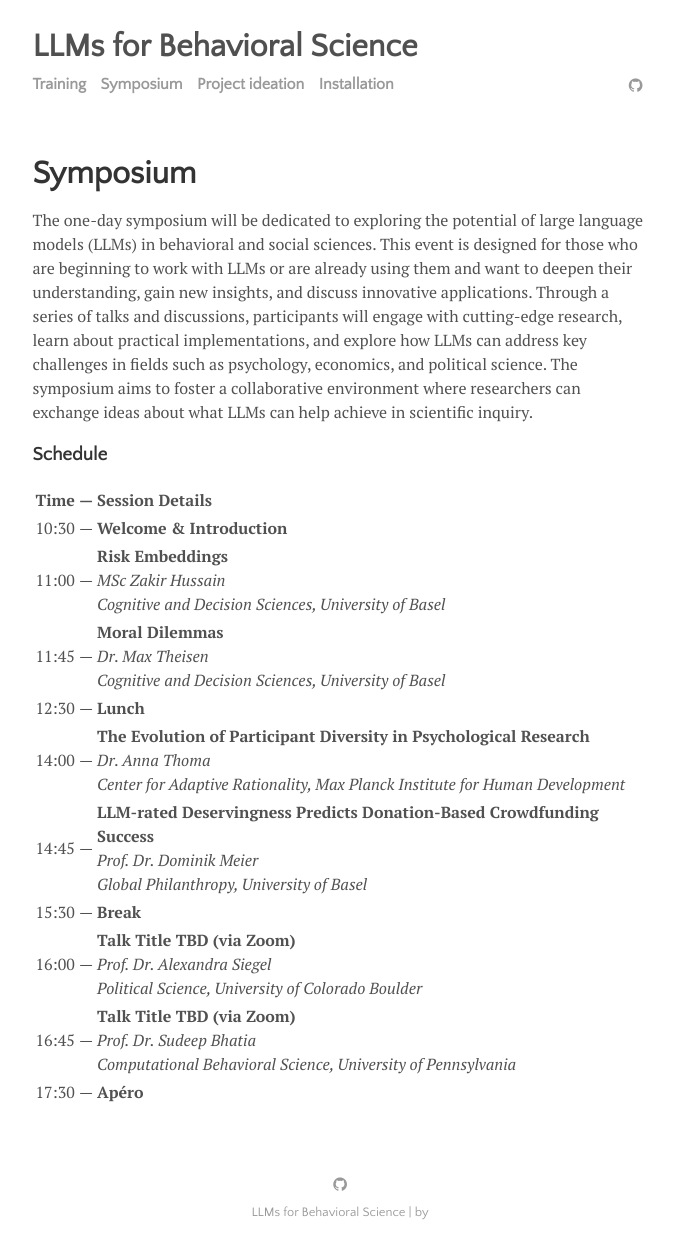
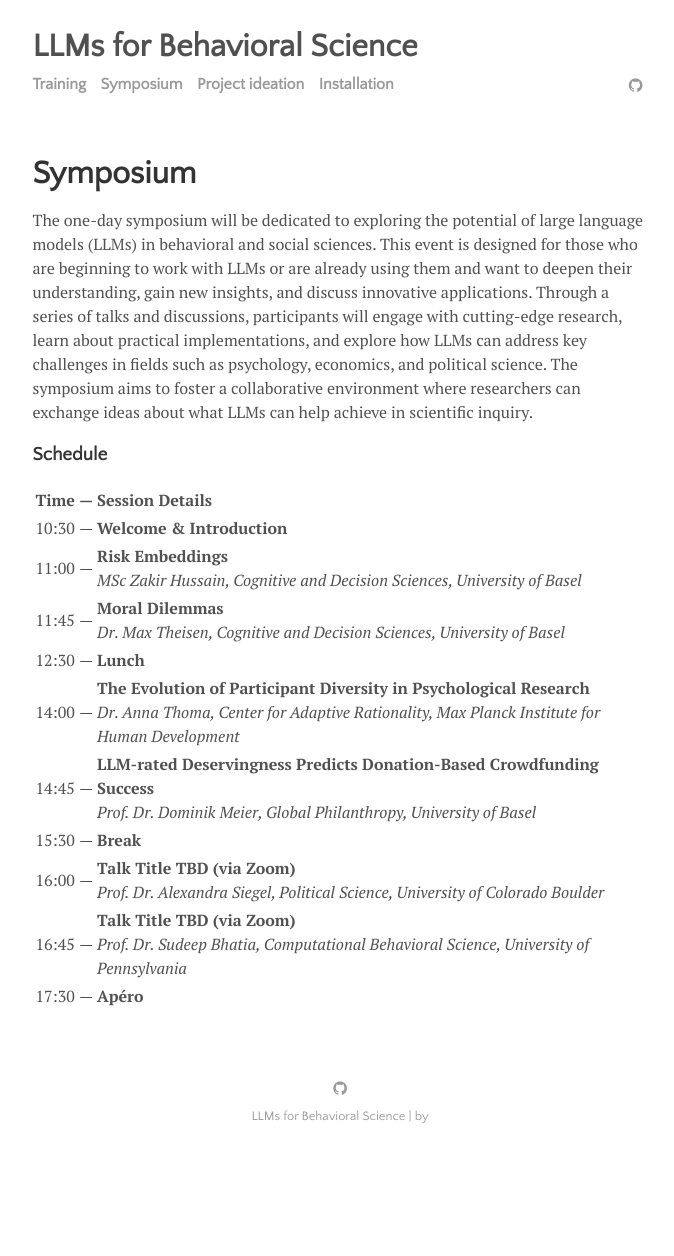
Before and after one commit to cdsbasel/LLM4BeSci_2025Unibas, a Jekyll site: the page built from menu/symposium.md, in a window 1280 px wide. Shown: the whole page, without its empty margins (300-974 px from the left). Built offline with Jekyll 4.4.1, drawn with Linux system fonts in a browser that asks for light colours; after the commit the page ends 1160 px from its top, so only the background shows below that.

```diff
--- a/menu/symposium.md
+++ b/menu/symposium.md
@@ -11,12 +11,12 @@ The one-day symposium will be dedicated to exploring the potential of large lang
 | Time |---| Session Details                                       |
 |------|---|------------------------------------------------------|
 | 10:30 |---| **Welcome & Introduction**                            |
-| 11:00 |---| **Risk Embeddings**                                    <br> *MSc Zakir Hussain*  <br> *Cognitive and Decision Sciences, University of Basel* |
-| 11:45 |---| **Moral Dilemmas**                                     <br> *Dr. Max Theisen*  <br> *Cognitive and Decision Sciences, University of Basel* |
+| 11:00 |---| **Risk Embeddings**                                    <br> *MSc Zakir Hussain, Cognitive and Decision Sciences, University of Basel* |
+| 11:45 |---| **Moral Dilemmas**                                     <br> *Dr. Max Theisen, Cognitive and Decision Sciences, University of Basel* |
 | 12:30 |---| **Lunch**                                              |
-| 14:00 |---| **The Evolution of Participant Diversity in Psychological Research**  <br> *Dr. Anna Thoma*  <br> *Center for Adaptive Rationality, Max Planck Institute for Human Development* |
-| 14:45 |---| **LLM-rated Deservingness Predicts Donation-Based Crowdfunding Success**  <br> *Prof. Dr. Dominik Meier*  <br> *Global Philanthropy, University of Basel* |
+| 14:00 |---| **The Evolution of Participant Diversity in Psychological Research**  <br> *Dr. Anna Thoma, Center for Adaptive Rationality, Max Planck Institute for Human Development* |
+| 14:45 |---| **LLM-rated Deservingness Predicts Donation-Based Crowdfunding Success**  <br> *Prof. Dr. Dominik Meier, Global Philanthropy, University of Basel* |
 | 15:30 |---| **Break**                                              |
-| 16:00 |---| **Talk Title TBD (via Zoom)**                                     <br> *Prof. Dr. Alexandra Siegel*  <br> *Political Science, University of Colorado Boulder* |
-| 16:45 |---| **Talk Title TBD (via Zoom)**                                     <br> *Prof. Dr. Sudeep Bhatia*  <br> *Computational Behavioral Science, University of Pennsylvania* |
+| 16:00 |---| **Talk Title TBD (via Zoom)**                                     <br> *Prof. Dr. Alexandra Siegel, Political Science, University of Colorado Boulder* |
+| 16:45 |---| **Talk Title TBD (via Zoom)**                                     <br> *Prof. Dr. Sudeep Bhatia, Computational Behavioral Science, University of Pennsylvania* |
 | 17:30 |---| **Apéro**                                              |
```
